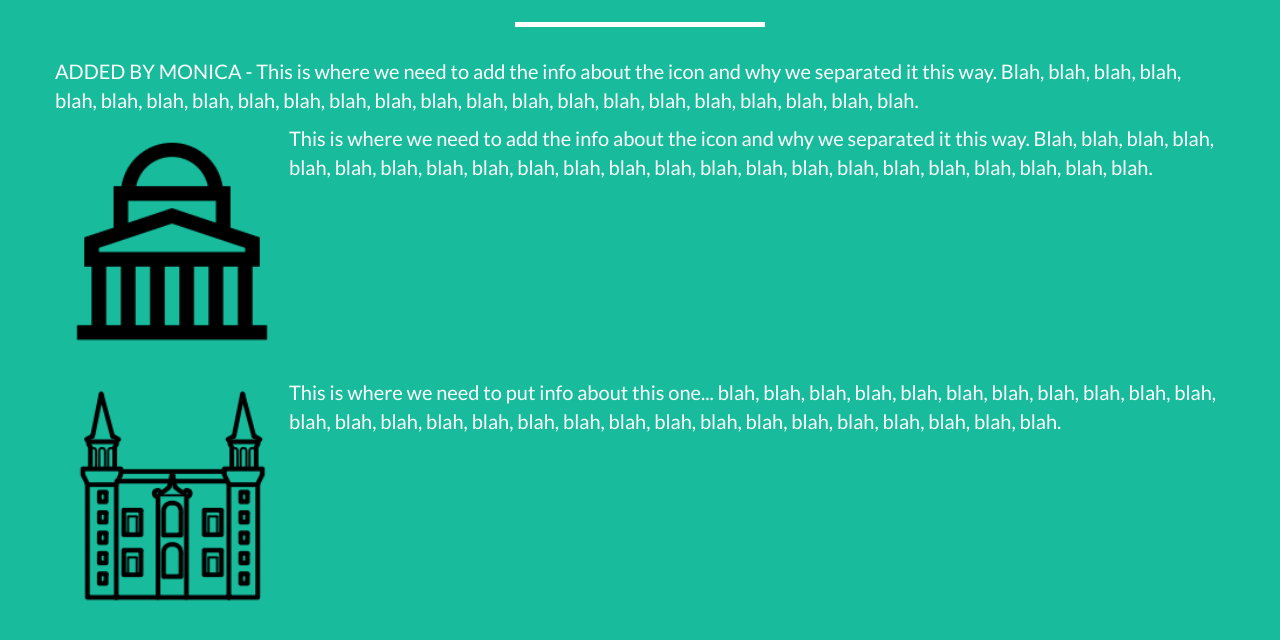
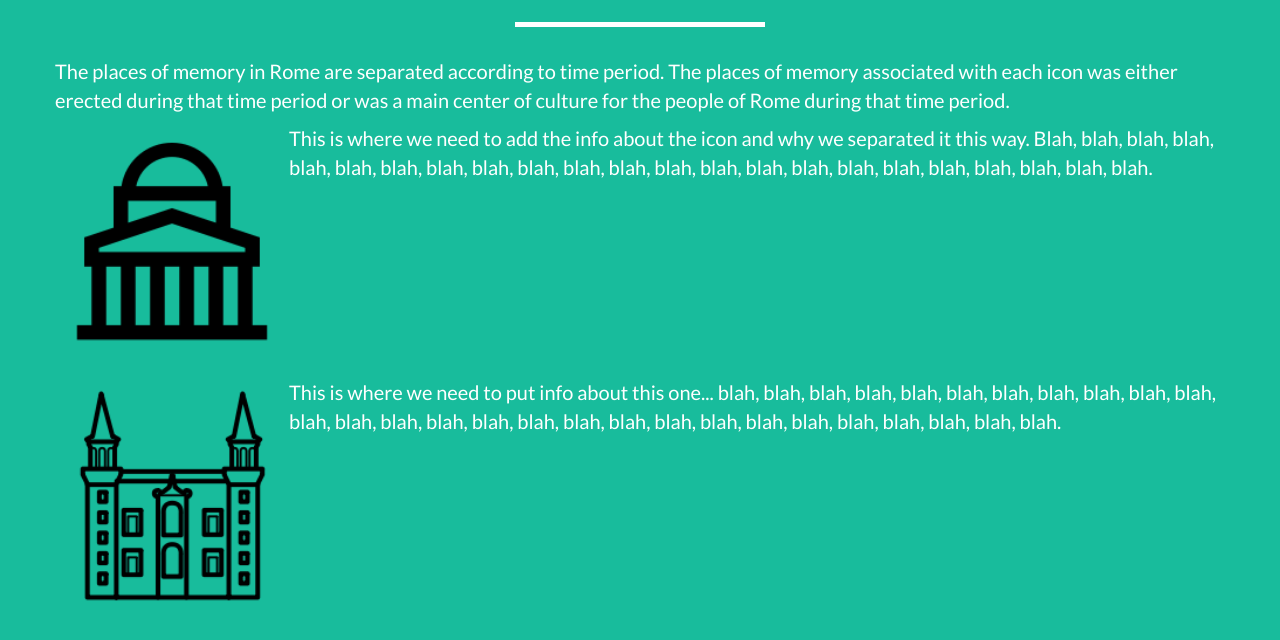
Before and after one commit to beyeraut/rome, a website: page about.html in a window 1280 px wide. Shown: the part 298-938 px from the top of the page. Drawn offline with nearby package versions, Linux system fonts and the light colour scheme.

Commit message:
Update about.html

```diff
--- a/about.html
+++ b/about.html
@@ -79,7 +79,7 @@
                         <span class="name">About</span>
                         <hr class="star-light">
                        <div class="row">
-                           <p align="left">ADDED BY MONICA - This is where we need to add the info about the icon and why we separated it this way. Blah, blah, blah, blah, blah, blah, blah, blah, blah, blah, blah, blah, blah, blah, blah, blah, blah, blah, blah, blah, blah, blah, blah. </p>
+                           <p align="left">The places of memory in Rome are separated according to time period. The places of memory associated with each icon was either erected during that time period or was a main center of culture for the people of Rome during that time period. </p>
                         </div>
                          <div class="row">
                            <p align="left"><img src="641883-200.png" alt="Icon1" align="left" style="width:20%;height:20%;">This is where we need to add the info about the icon and why we separated it this way. Blah, blah, blah, blah, blah, blah, blah, blah, blah, blah, blah, blah, blah, blah, blah, blah, blah, blah, blah, blah, blah, blah, blah. </p>
```
